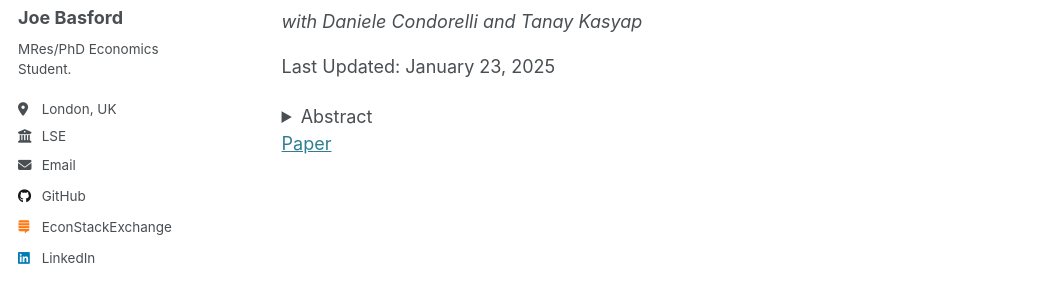
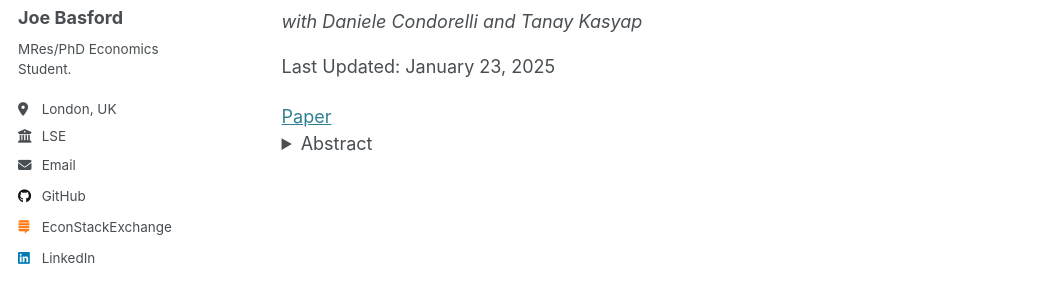
Before and after one commit to Joe-Basford/Joe-Basford.github.io, a Jekyll site: the page built from _pages/research.html, in a window 1280 px wide. Shown: the part 277-576 px from the top of the page, without its empty margins (0-1057 px from the left). Built offline with Jekyll 4.4.1, drawn with Linux system fonts in a browser that asks for light colours.

Commit message:
Update archive-single.html

```diff
--- a/_includes/archive-single.html
+++ b/_includes/archive-single.html
@@ -34,14 +34,14 @@
          <p> Presented at: <i>{{post.presentations}}</i> </p>
         {% endif %}
           <p>Last Updated: <i>{{ post.venue }}</i> {{ post.date | default: "1900-01-01" | date: "%B %d, %Y"" }} </p>
-        {% if post.extract %}
-         <details> <summary>Abstract</summary>{{post.extract}}</details>
-        {% endif %}
         {% if post.paperurl %}
         <a href="{{ post.paperurl }}">Paper</a>
         {% endif %}
         {% if post.slidesurl %}
         <a href="{{ post.slidesurl }}">Slides</a>
+        {% endif %}
+        {% if post.extract %}
+         <details> <summary>Abstract</summary>{{post.extract}}</details>
         {% endif %}
         {% endif %}
 
```
